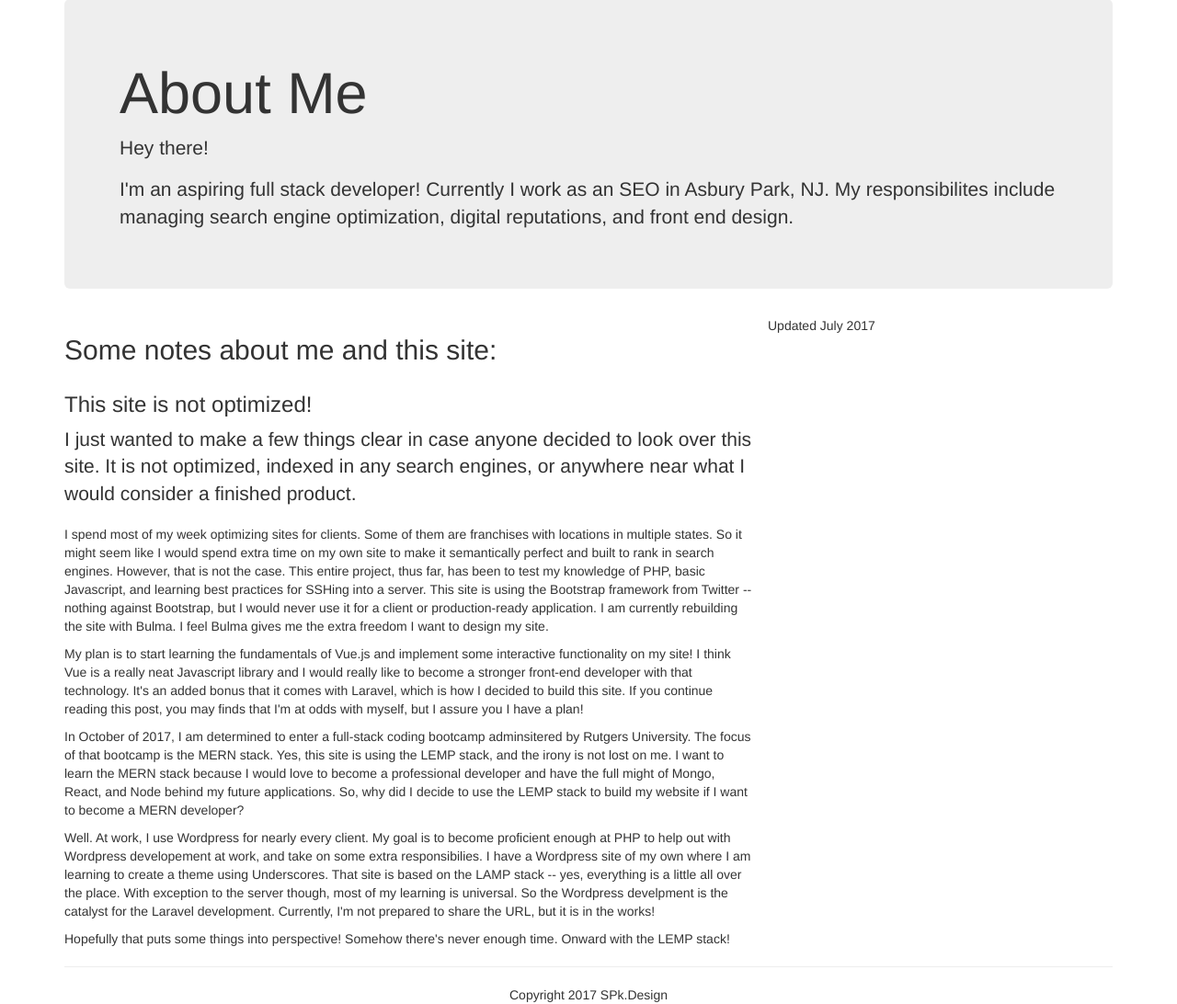
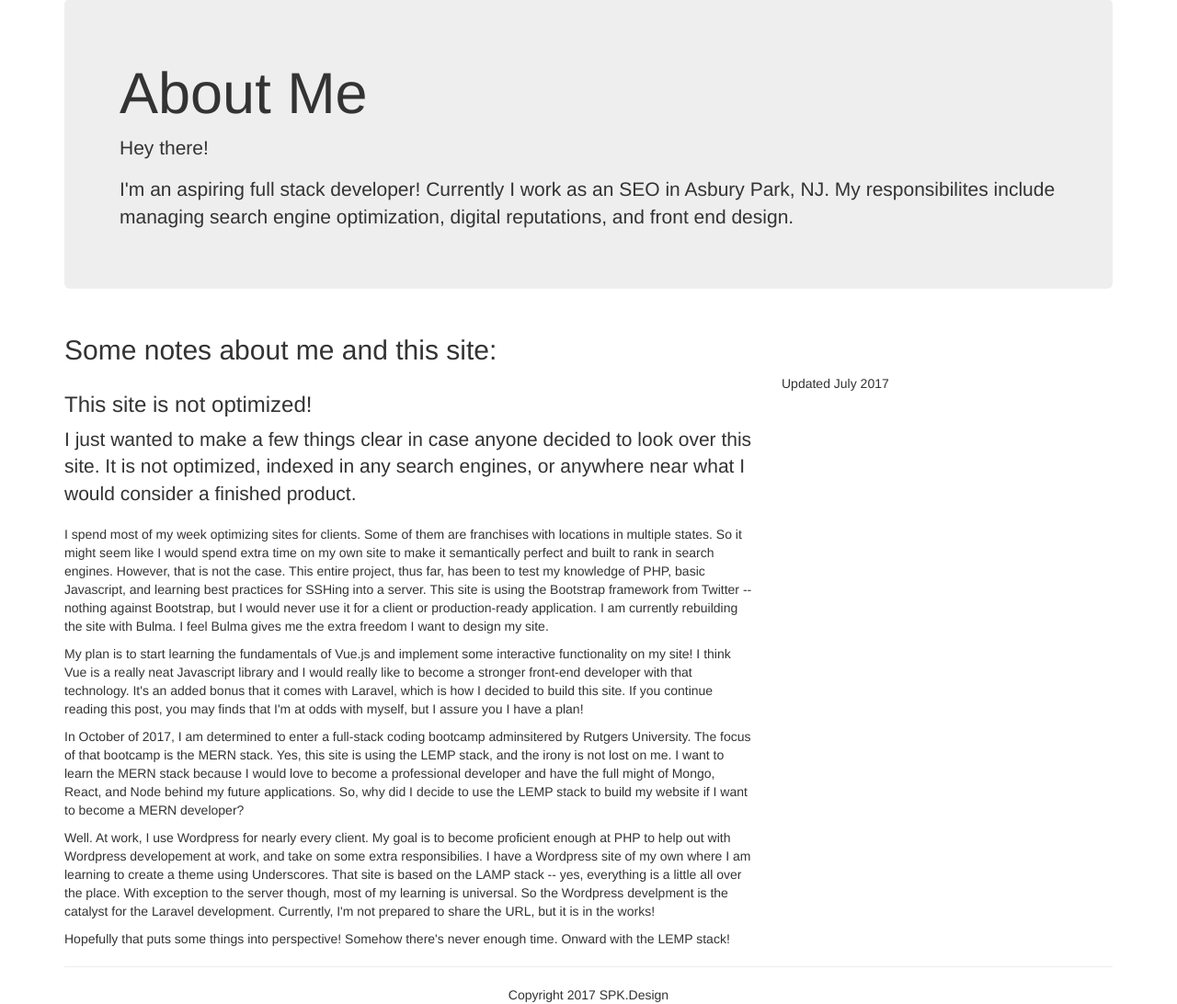
Before and after one commit to spkellydev/laravel-blog, a Laravel app: page /about in a window 1280 px wide. Shown: the part 73-1165 px from the top of the page at 92% size. Run offline with Laravel 8, Linux system fonts and the light colour scheme; some libraries are stand-ins or nearby versions.

Commit message:
change to footer and typo

```diff
--- a/resources/views/pages/about.blade.php
+++ b/resources/views/pages/about.blade.php
@@ -21,6 +21,6 @@
       		<p>Well. At work, I use Wordpress for nearly every client. My goal is to become proficient enough at PHP to help out with Wordpress developement at work, and take on some extra responsibilies. I have a Wordpress site of my own where I am learning to create a theme using Underscores. That site is based on the LAMP stack -- yes, everything is a little all over the place. With exception to the server though, most of my learning is universal. So the Wordpress develpment is the catalyst for the Laravel development. Currently, I'm not prepared to share the URL, but it is in the works!</p>
       		<footer>Hopefully that puts some things into perspective! Somehow there's never enough time. Onward with the LEMP stack!</footer>
       	</article>
-      	<footer>Updated July 2017</footer>
+      	<footer class="col-md-3">Updated July 2017</footer>
       </section>
 @endsection
--- a/resources/views/partials/_footer.blade.php
+++ b/resources/views/partials/_footer.blade.php
@@ -1 +1 @@
-<footer class="text-center">Copyright 2017 SPk.Design</footer>
+<footer class="text-center">Copyright 2017 SPK.Design</footer>
```
